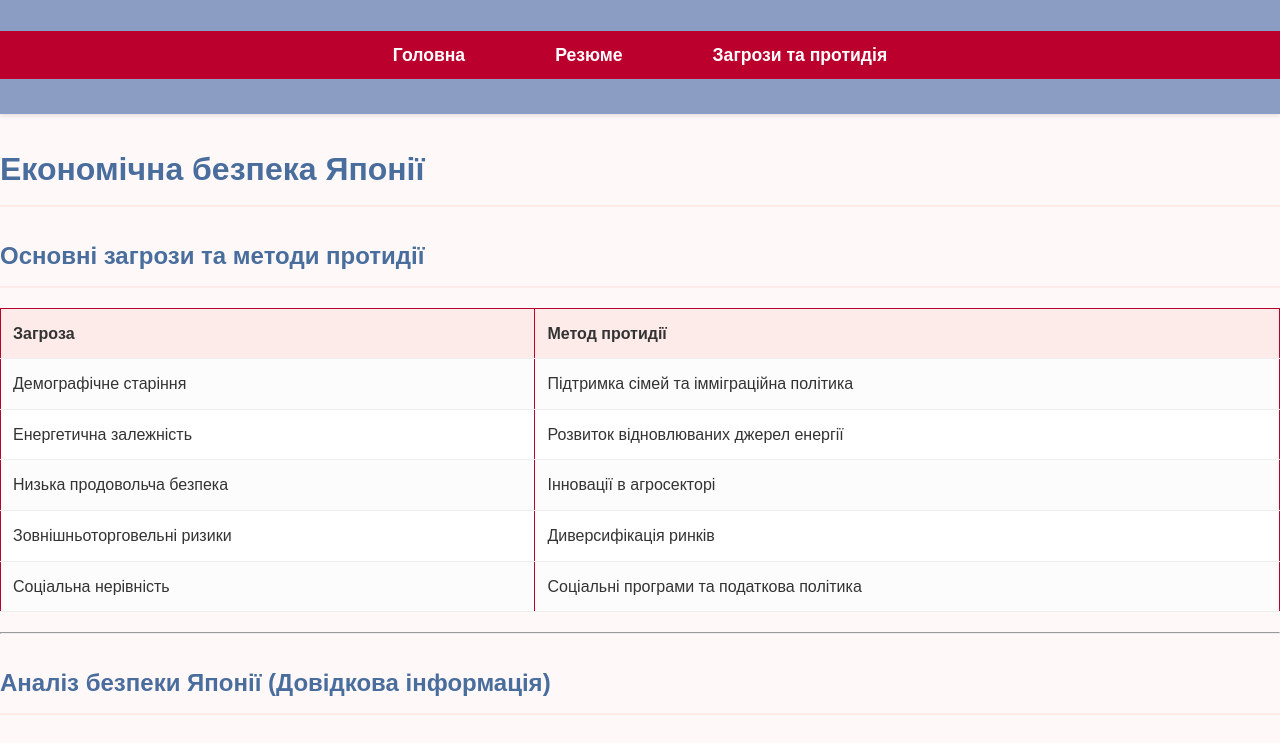
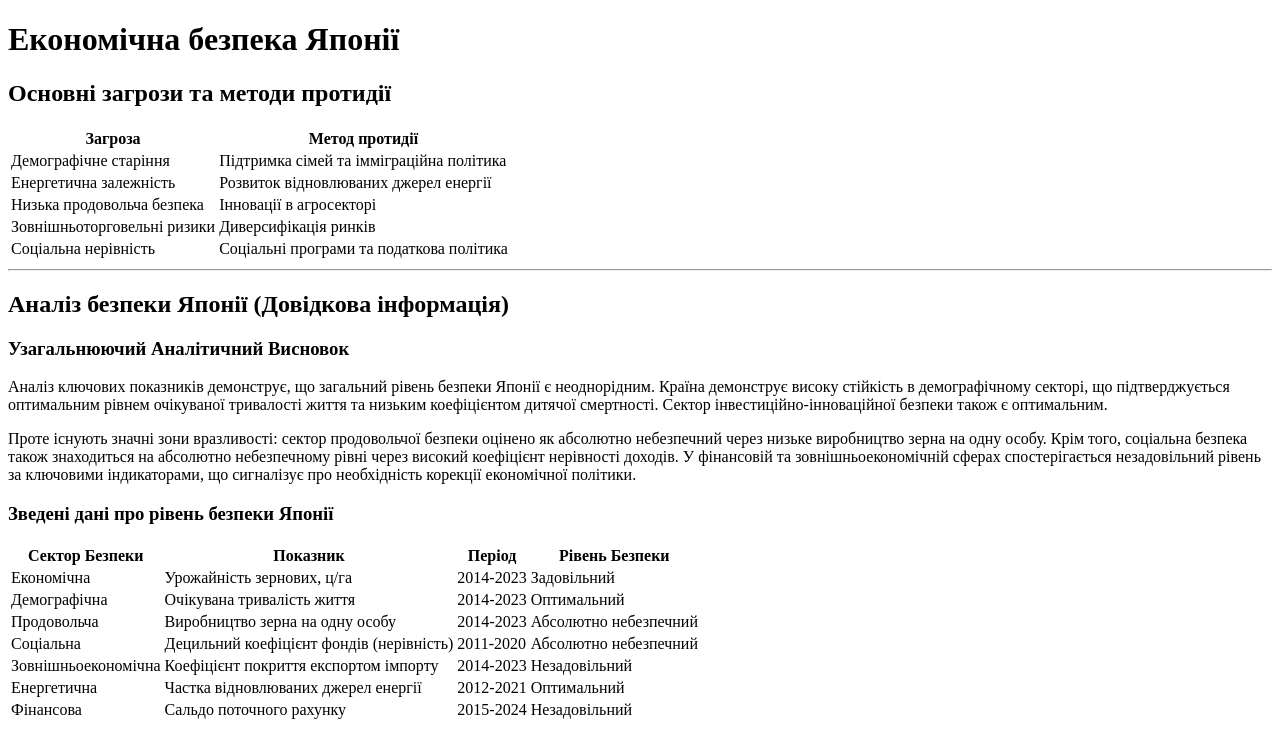
Before and after one commit to maarriiange/mariia.smal-site, a plain HTML site: page threats.html in a window 1280 px wide. Shown: the top 743 px of the page. Drawn offline with Linux system fonts and the light colour scheme.

Commit message:
Refactor threats.html by removing inline styles
Removed CSS styles from threats.html and retained title.

```diff
--- a/threats.html
+++ b/threats.html
@@ -3,56 +3,7 @@
 <head>
     <meta charset="UTF-8">
     <meta name="viewport" content="width=device-width, initial-scale=1.0">
-    <title>Загрози та протидія</title> <style>
-body {
-  margin: 0;
-  font-family: Arial, sans-serif;
-  background-color: #fff;
-}
-
-nav ul {
-  list-style: none;
-  display: flex;
-  justify-content: center;
-  background: #bc002d;
-  padding: 10px;
-}
-
-nav ul li {
-  margin: 0 15px;
-}
-
-nav ul li a {
-  color: white;
-  font-weight: bold;
-  text-decoration: none;
-}
-
-table {
-  width: 100%;
-  border-collapse: collapse;
-}
-
-th, td {
-  border: 1px solid #bc002d;
-  padding: 10px;
-}
-</style>
-
-<link rel="stylesheet" href="style.css">
-</head>
-<body>
-<header>
-<nav>
-<ul>
-<li><a href="index.html">Головна</a></li>
-<li><a href="resume.html">Резюме</a></li>
-<li><a href="threats.html">Загрози та протидія</a></li>
-</ul>
-</nav>
-</header>
-
-
+    <title>Загрози та протидія</title>
 <main>
 <h1>Економічна безпека Японії</h1>
 
```
